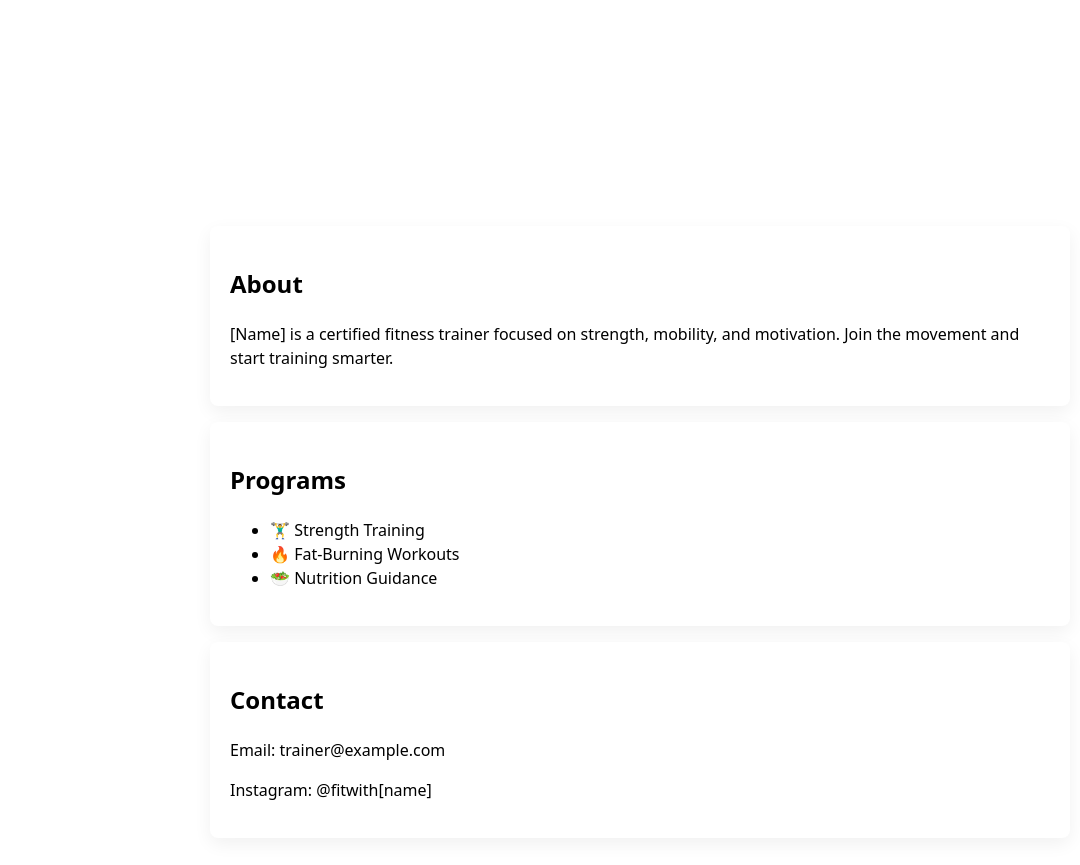
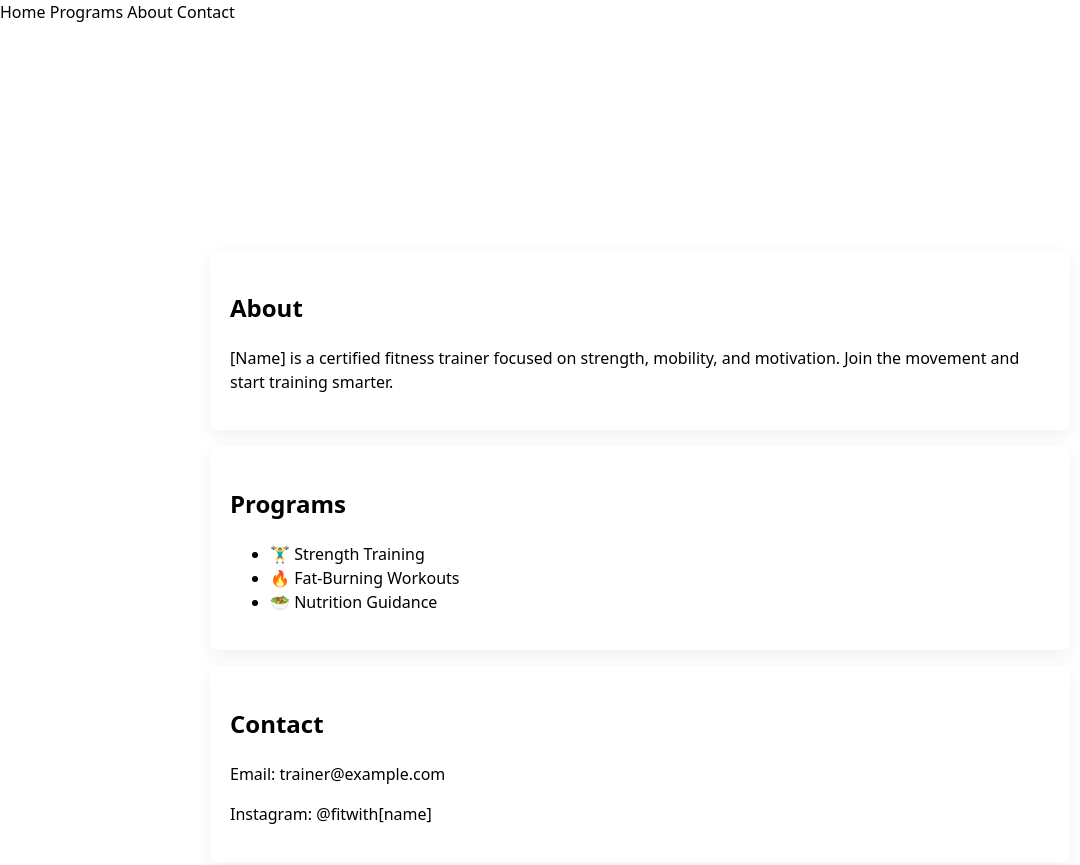
Before and after one commit to ImmortalAsteroth/CMfitnessInc, a plain HTML site: page index.html in a window 1280 px wide. Shown: the top 865 px of the page, without its empty margins (0-1080 px from the left). Drawn offline with Linux system fonts and the light colour scheme.

Commit message:
Update index.html

```diff
--- a/index.html
+++ b/index.html
@@ -1,3 +1,10 @@
+
+<nav class="navbar">
+  <a href="index.html">Home</a>
+  <a href="programs.html">Programs</a>
+  <a href="about.html">About</a>
+  <a href="contact.html">Contact</a>
+</nav>
 <!doctype html>
 <html lang="en">
 <head>
```
